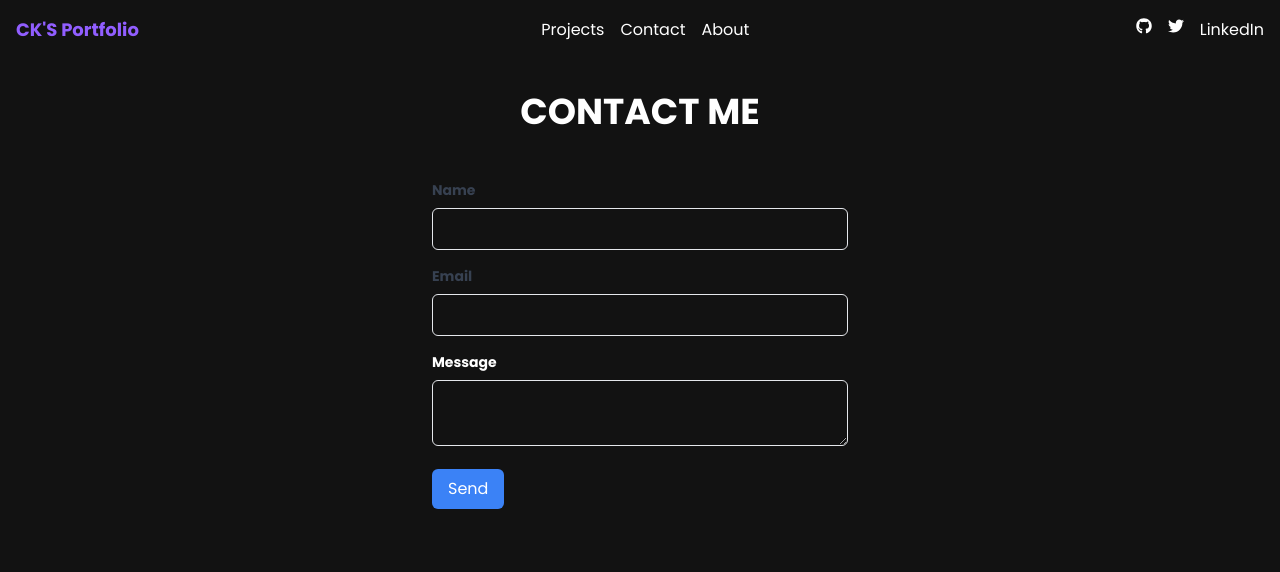
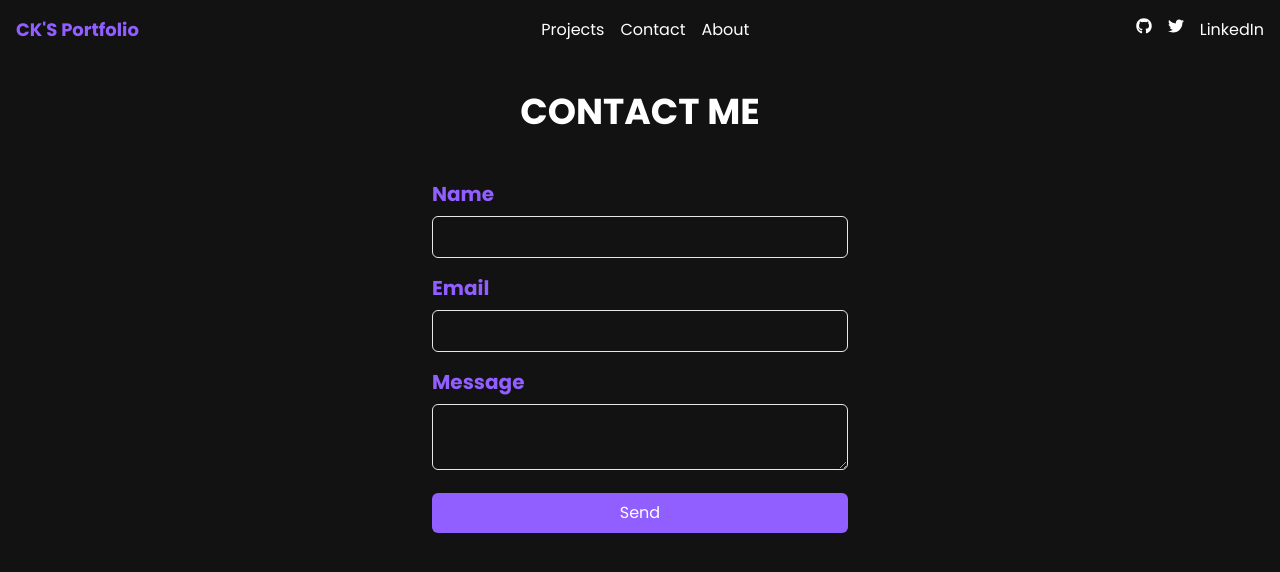
Before and after one commit to eht-ck/portfolio, a React (Create React App) app: page /contact in a window 1280 px wide. Shown: the top 572 px of the page. Built offline with nearby package versions, Linux system fonts and the light colour scheme.

Commit message:
Fixed UI of contact

```diff
--- a/src/App.js
+++ b/src/App.js
@@ -12,7 +12,7 @@ function App() {
       <Navbar/>
        <Hero />
        <TechStack/>
-       <h2 className="text-center text-4xl font-bold mt-6 mb-2">OPEN SOURCE CONTRIBUTION</h2>
+       <h2 className="text-center text-4xl font-bold mt-6 mb-4">OPEN SOURCE CONTRIBUTION</h2>
        <VedVyasFoundationComponent/>
        {/* <h2 className="text-center text-4xl font-bold mt-6 mb-2">PROJECTS</h2>/ */}
         <div className="max-w-screen-lg mx-auto">
--- a/src/components/TechStack.js
+++ b/src/components/TechStack.js
@@ -2,6 +2,9 @@ import React from 'react';
 
 const TechStack = () => {
     return (
+        <div>
+        <h1 className="text-4xl flex justify-center items-center h-full font-bold mb-4">TECH STACK</h1>
+
         <div className="flex justify-center items-center h-full">
 <div className="p-4 border border-gray-300 hover:border-[#915EFF] rounded-lg">
                 <div className="flex mb-4 text-xl mr-2">
@@ -35,6 +38,7 @@ const TechStack = () => {
                 </div>
             </div>
         </div>
+        </div>
     );
 };
 
--- a/src/components/contact.js
+++ b/src/components/contact.js
@@ -61,7 +61,7 @@ const Contact = () => {
   return (
     <form ref={formRef} onSubmit={handleSubmit} className="max-w-md mx-auto p-4">
       <div className="mb-4">
-        <label className="block text-gray-700 text-sm font-bold mb-2">
+        <label className="block text-xl font-bold mb-2 text-[#915EFF]">
           Name
         </label>
         <input
@@ -73,7 +73,7 @@ const Contact = () => {
         />
       </div>
       <div className="mb-4">
-        <label className="block text-gray-700 text-sm font-bold mb-2">
+        <label className="block text-[#915EFF] text-xl font-bold mb-2">
           Email
         </label>
         <input
@@ -85,7 +85,7 @@ const Contact = () => {
         />
       </div>
       <div className="mb-4">
-        <label className="block text-sm font-bold mb-2">
+        <label className="block text-[#915EFF] text-xl font-bold mb-2">
           Message
         </label>
         <textarea
@@ -95,13 +95,17 @@ const Contact = () => {
           className="w-full p-2 border rounded-md"
         ></textarea>
       </div>
+      <div style={{  }}>
   <button
     type="submit"
     disabled={loading}
-        className={`bg-blue-500 text-white py-2 px-4 rounded-md hover:bg-blue-600 transition duration-300 ${loading ? 'opacity-50 cursor-not-allowed' : ''}`}
+    className={`bg-[#915EFF] text-white py-2 rounded-md hover:bg-[#8453ee] transition duration-300 ${loading ? 'opacity-50 cursor-not-allowed' : ''}`}
+    style={{ width: '100%' }}
   >
     {loading ? 'Sending...' : 'Send'}
   </button>
+</div>
+
     </form>
   );
 };
```
Lines whose indentation alone changed are shown as unchanged.
